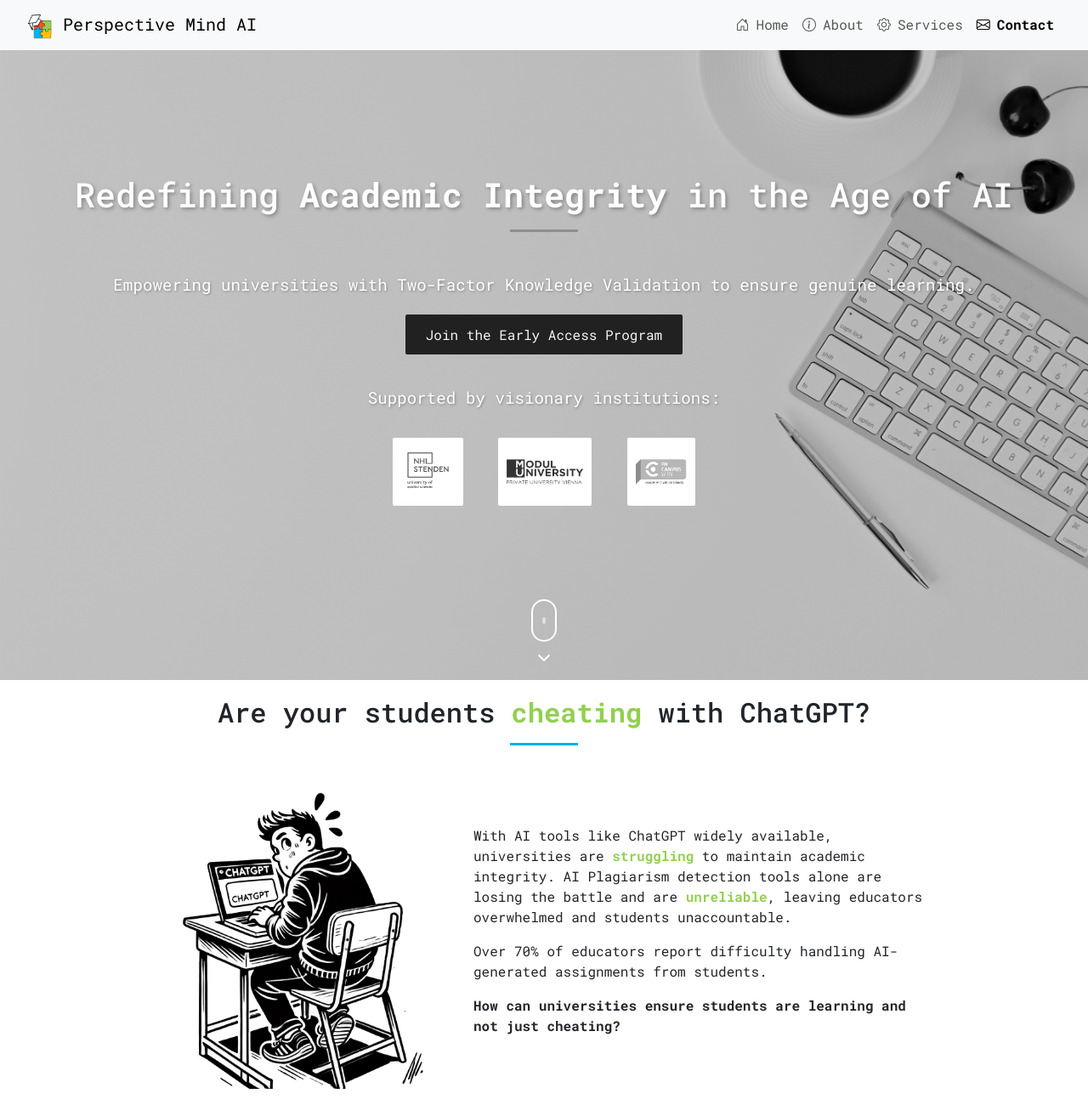
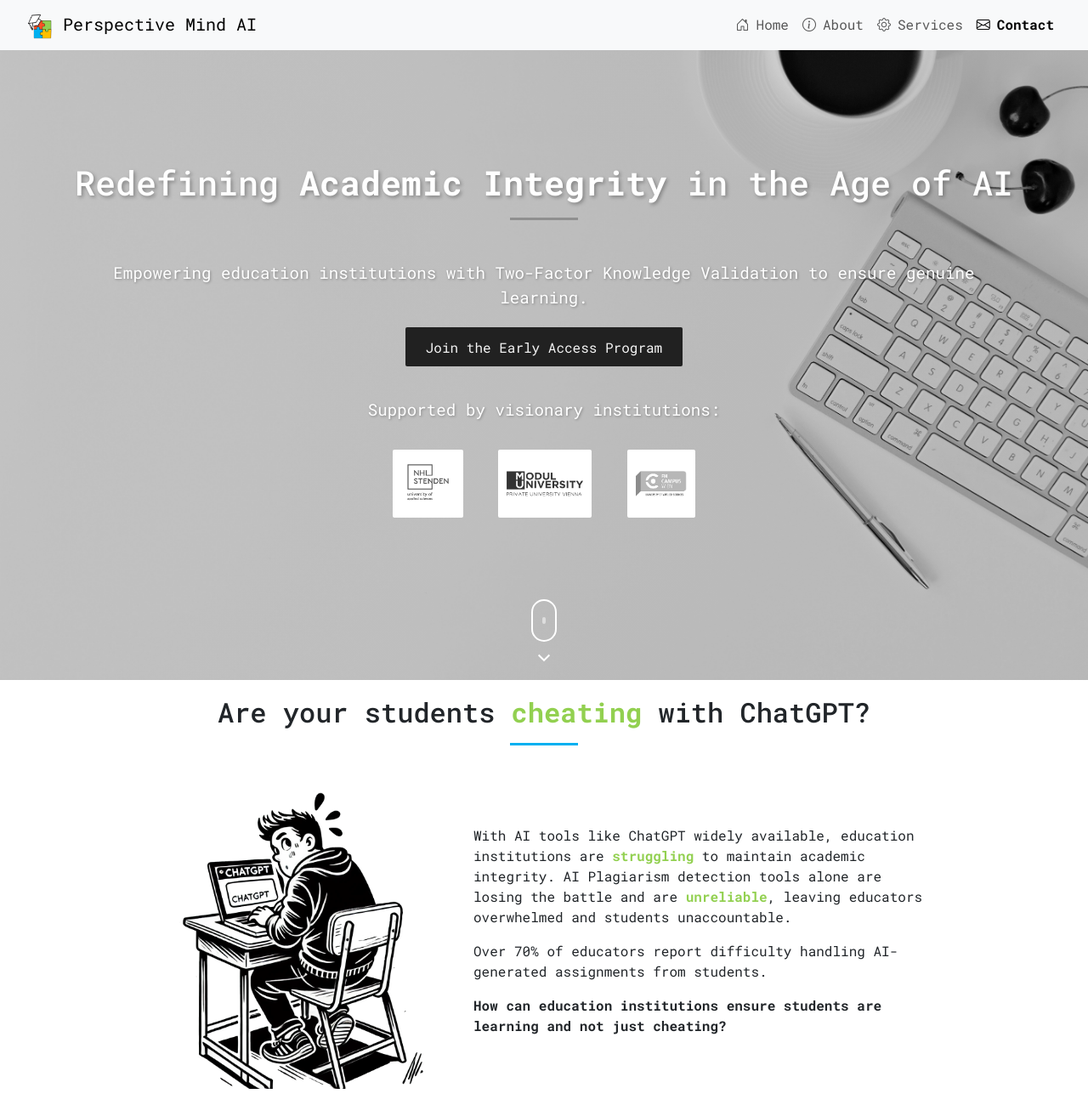
Before and after one commit to yiyubruceliu/perspectivemind.github.io, a plain HTML site: page index.html in a window 1280 px wide. Shown: the top 1300 px of the page at 85% size. Drawn offline with nearby package versions, Linux system fonts and the light colour scheme.

Commit message:
Changing universities to education institution

```diff
--- a/index.html
+++ b/index.html
@@ -49,7 +49,7 @@
     <header id="home">
         <div class="container">
             <h1>Redefining <strong>Academic Integrity</strong> in the Age of AI</h1>
-            <p>Empowering universities with Two-Factor Knowledge Validation to ensure genuine learning.</p>
+            <p>Empowering education institutions with Two-Factor Knowledge Validation to ensure genuine learning.</p>
             <a href="https://forms.gle/Sv75R7ZLrQ7DqeeM8" class="cta-button mb-5">
                 <span class="button-text-desktop">Join the Early Access Program</span>
                 <span class="button-text-mobile">Join Early Access</span>
@@ -79,11 +79,11 @@
                     <img src="img/cheating.png" alt="Problem" class="img-fluid w-100">
                 </div>
                 <div class="col-lg-6">
-                    <p>With AI tools like ChatGPT widely available, universities are <span class="highlight-text">struggling</span> to maintain academic integrity.
+                    <p>With AI tools like ChatGPT widely available, education institutions are <span class="highlight-text">struggling</span> to maintain academic integrity.
                         AI Plagiarism detection tools alone are losing the battle and are <span class="highlight-text">unreliable</span>,
                         leaving educators overwhelmed and students unaccountable.</p>
                     <p>Over 70% of educators report difficulty handling AI-generated assignments from students.</p>
-                    <p><strong>How can universities ensure students are learning and not just cheating?</strong></p>
+                    <p><strong>How can education institutions ensure students are learning and not just cheating?</strong></p>
                 </div>
                 <div class="col-lg-1 d-none d-lg-block"></div>
 
@@ -133,7 +133,7 @@
                 <div class="col-lg-5">
                     <p>If this issue remains unresolved, academic credibility is at <span class="highlight-text">serious risk</span>. The cost of inaction extends beyond just integrity concerns:</p>
                     <p>As AI tools become increasingly sophisticated, the challenge will only intensify. By 2025, experts predict that <span class="highlight-text">90% of student assignments</span> could be potentially AI-generated without proper preventive measures.</p>
-                    <p>Universities need a proactive solution that evolves alongside AI technology—not a reactive approach that constantly plays catch-up.</p>
+                    <p>Education institutions need a proactive solution that evolves alongside AI technology—not a reactive approach that constantly plays catch-up.</p>
                 </div>
                 <div class="col-lg-1 d-none d-lg-block"></div>
 
```
